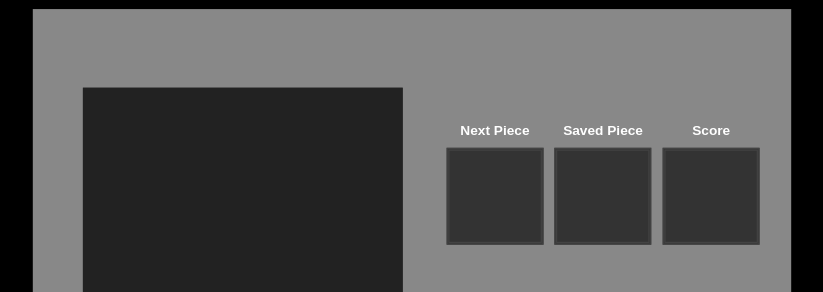
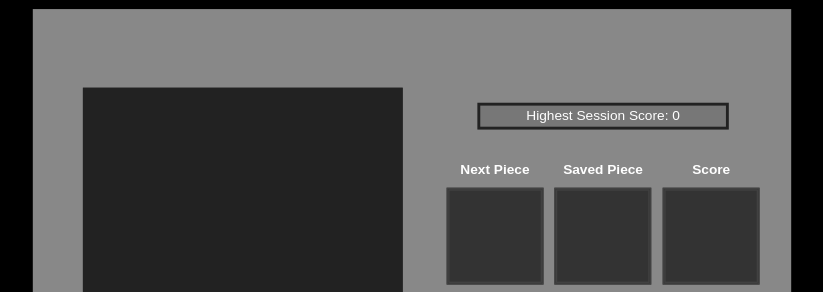
Before and after one commit to elsonli/wrapdis, a plain HTML site: page dist/index.html in a window 1280 px wide. Shown: the top 292 px of the page, without its empty margins (236-1059 px from the left). Drawn offline with Linux system fonts and the light colour scheme.

Commit message:
Hacky way to record high score for the current session

```diff
--- a/dist/index.html
+++ b/dist/index.html
@@ -36,6 +36,7 @@
     </section>
 
     <section class="game-section">
+      <div class="high-score"></div>
       <div class="game-section-piece-score">
         <div>
           <h1>Next Piece</h1>
--- a/dist/style.css
+++ b/dist/style.css
@@ -19,6 +19,19 @@ body > div {
   padding-top: 15%;
   padding-bottom: 15%;
   transform: scale(0.6);
+}
+
+.high-score {
+  border: 5px solid #222222;
+  background-color: #777777;
+  box-sizing: border-box;
+  width: 75%;
+  height: 5%;
+  margin: 0 auto;
+  color: #FFFFFF;
+  font-family: Arial, Helvetica, sans-serif;
+  font-size: 24px;
+  line-height: 150%;
 }
 
 .links {
@@ -132,7 +145,7 @@ body > div {
   margin-left: 5%;
   display: flex;
   flex-direction: column;
-  justify-content: space-between;
+  justify-content: space-around;
   transform: scale(0.95);
 }
 
--- a/src/game.js
+++ b/src/game.js
@@ -320,10 +320,13 @@ class Game {
       gameOverNode.innerText = "Game Over";
       let restartNode = document.createElement("button");
       restartNode.onclick = () => history.go(0);
-      // restartNode.setAttribute("onClick", "history.go(0)");
       restartNode.innerHTML = "Play Again";
       restartNode.classList.add("restart-game");
       gameOverNode.appendChild(restartNode);
+
+      // A hacky way to update the highest score for the current session
+      let highestScore = window.name || 0;
+      if (this.score > highestScore) window.name = this.score;
       return true;
     }
     return false;
--- a/src/index.js
+++ b/src/index.js
@@ -27,4 +27,9 @@ document.addEventListener("DOMContentLoaded", () => {
   startNode.innerHTML = "Start Game";
   startNode.classList.add("start-game");
   startGameNode.appendChild(startNode);
+
+  // A hacky way to store the score on the window and persist through refresh
+  let highScoreNode = document.getElementsByClassName("high-score")[0];
+  let highestScore = window.name || 0;
+  highScoreNode.innerText = `Highest Session Score: ${ highestScore || 0 }`;
 });
```
Also changed, not shown: dist/main.js (+2 -2 lines).
